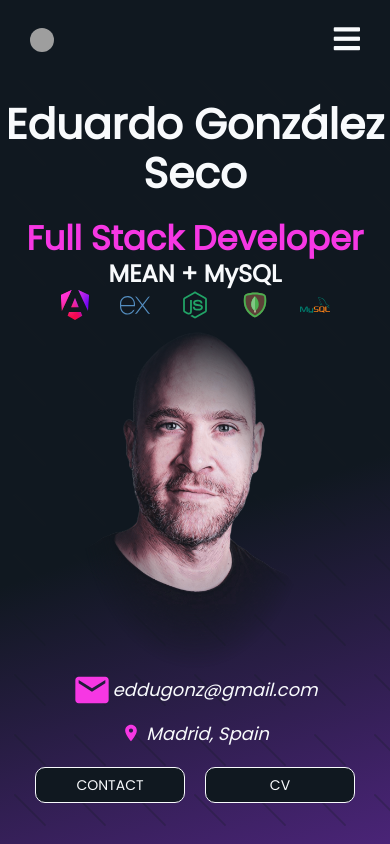
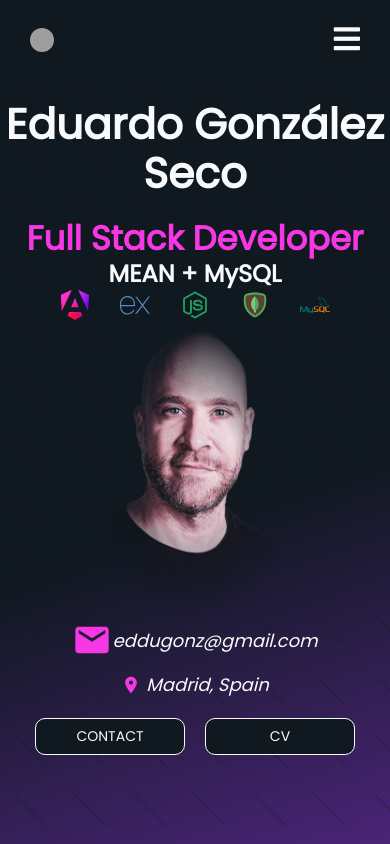
Before and after one commit to EduGese/Portfolio, a React (Vite) app: page / in a window 390 px wide. Shown: the top 844 px of the page. Built offline with nearby package versions, Linux system fonts and the light colour scheme; grey boxes are pictures that could not be loaded; a web font is replaced by a local one.

Commit message:
fix: adjust profile picture dimensions for responsiveness
- Updated maxWidth for xs and sm breakpoints
- Adjusted height for xs and sm breakpoints

```diff
--- a/src/components/profilePic/ProfilePic.jsx
+++ b/src/components/profilePic/ProfilePic.jsx
@@ -10,15 +10,15 @@ export const ProfilePicture = () => {
                 sx={{
                     width: '100%',
                     maxWidth: {
-                        xs: '250px',
-                        sm: '340px',
+                        xs: '200px',
+                        sm: '240px',
                         md: '350px',
                         lg: '400px',
                         xl: '450px'
                     },
                     height: {
-                        xs: '350px',
-                        sm: '440px',
+                        xs: '300px',
+                        sm: '340px',
                         md: '450px',
                         lg: '500px',
                         xl: '550px'
```
